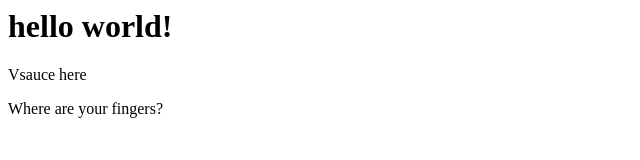
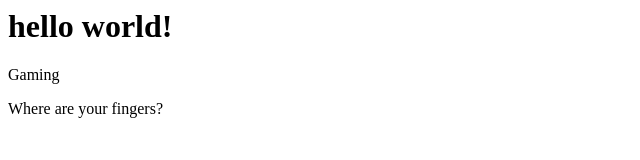
Before and after one commit to XandervanVeen/gitOefening, a plain HTML site: page index.html in a window 1280 px wide. Shown: the full height of the page, 0-640 px from the left. Drawn offline with Linux system fonts and the light colour scheme.

Commit message:
Changed line 2 to Gaming

```diff
--- a/index.html
+++ b/index.html
@@ -1,3 +1,3 @@
 <h1>hello world!</h1>
-<p>Vsauce here</p>
+<p>Gaming</p>
 <p>Where are your fingers?</p>
```
